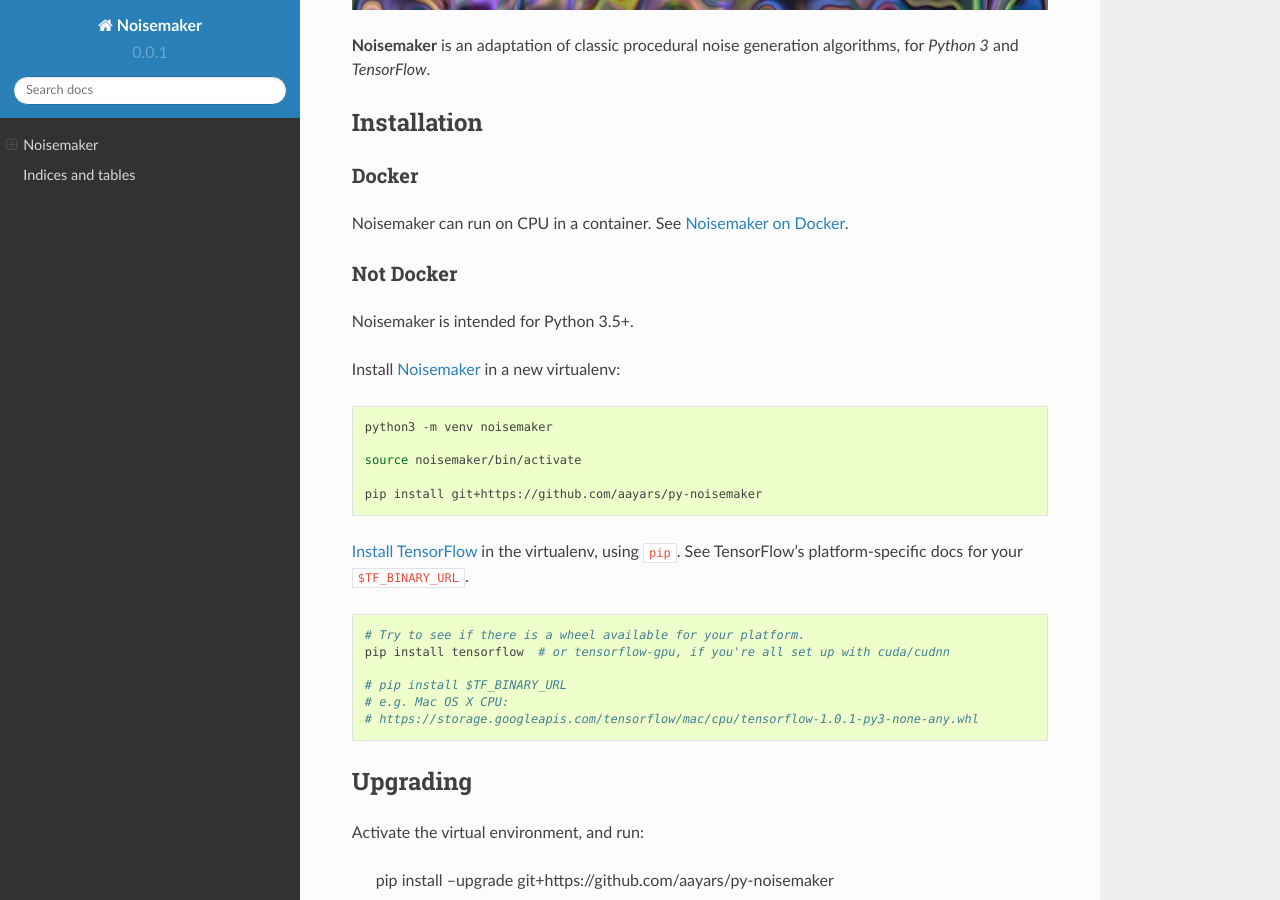
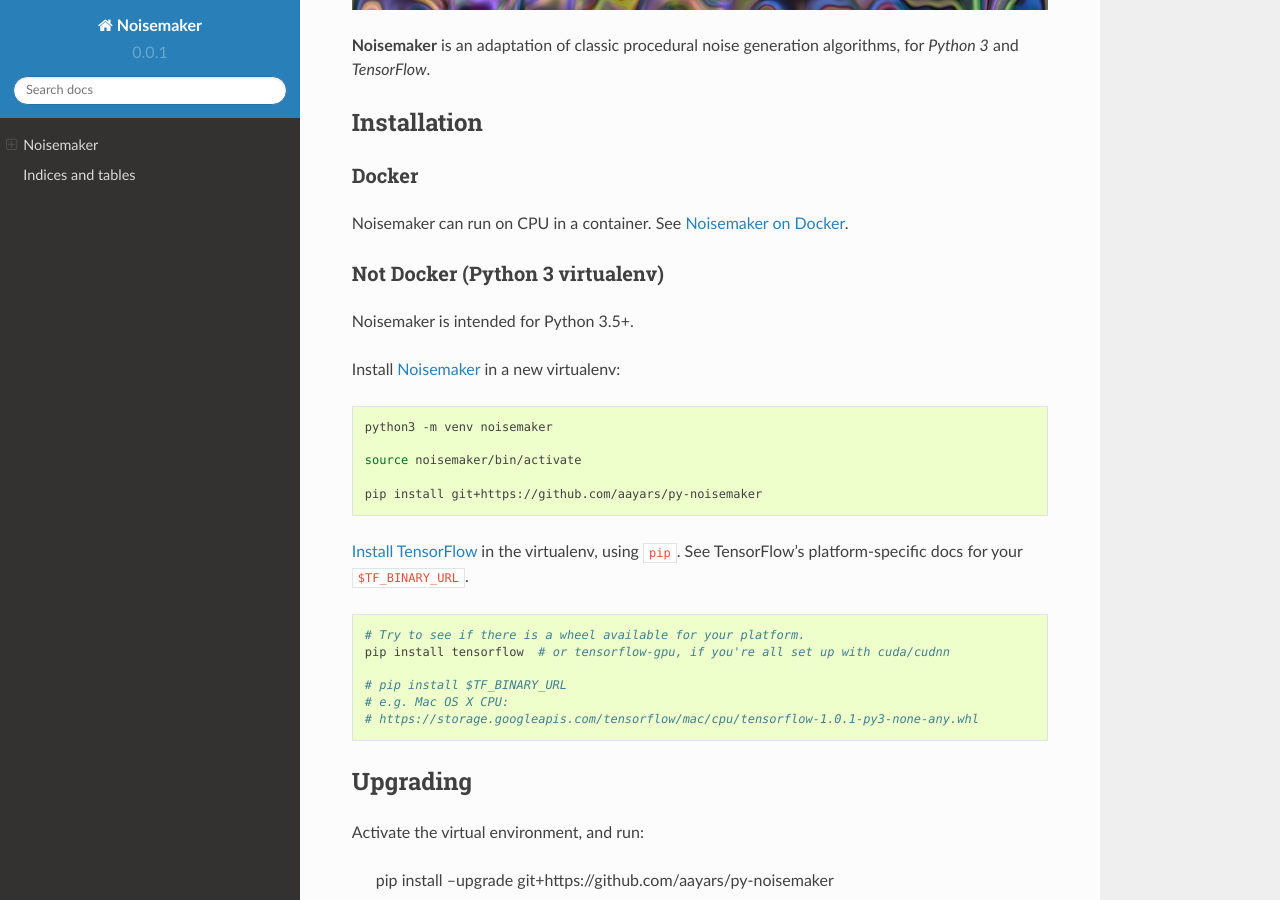
Before and after one commit to aayars/py-noisemaker, a Sphinx documentation site: the page built from docs/index.rst, in a window 1280 px wide and 900 px high, scrolled down 406 px. Built offline with Sphinx 7.4.7 and the Read the Docs theme 2.0.0, drawn with Linux system fonts in a browser that asks for light colours.

Commit message:
link directly to docker readme

```diff
--- a/docs/index.rst
+++ b/docs/index.rst
@@ -20,8 +20,8 @@
 
 Noisemaker can run on CPU in a container. See `Noisemaker on Docker`_.
 
-Not Docker
-~~~~~~~~~~
+Not Docker (Python 3 virtualenv)
+~~~~~~~~~~~~~~~~~~~~~~~~~~~~~~~~
 
 Noisemaker is intended for Python 3.5+.
 
@@ -85,7 +85,7 @@
 
 .. _`Python 3`: https://www.python.org/
 .. _`Noisemaker`: https://github.com/aayars/py-noisemaker
-.. _`Noisemaker on Docker`: https://hub.docker.com/r/aayars/noisemaker/
+.. _`Noisemaker on Docker`: https://github.com/aayars/py-noisemaker/blob/master/docker/README.md
 .. _`TensorFlow`: https://www.tensorflow.org/
 .. _`install TensorFlow`: https://www.tensorflow.org/install/
 .. _`Wikipedia: Value Noise`: https://en.wikipedia.org/wiki/Value_noise
```
